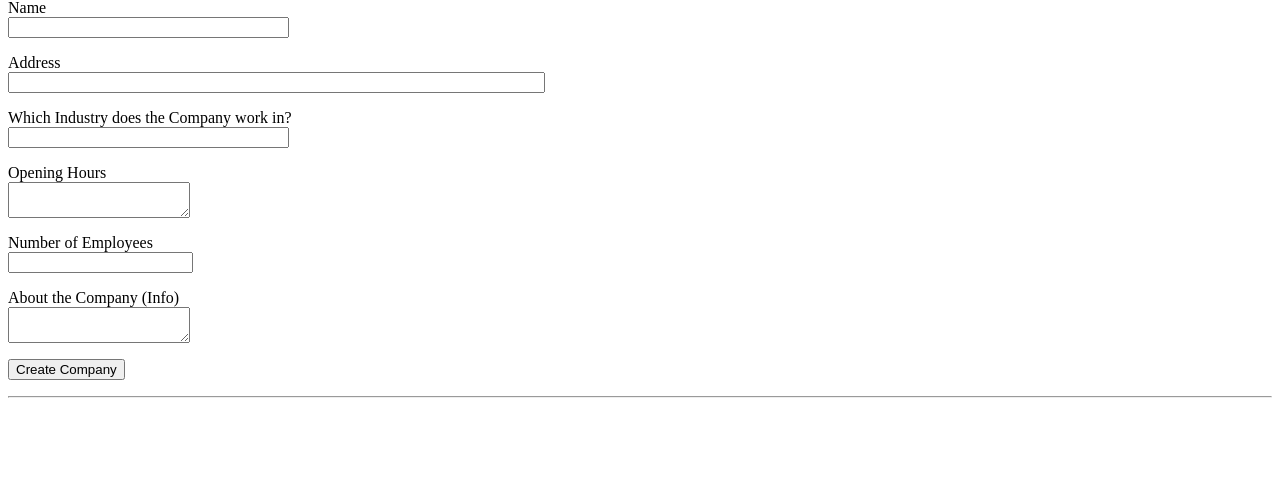
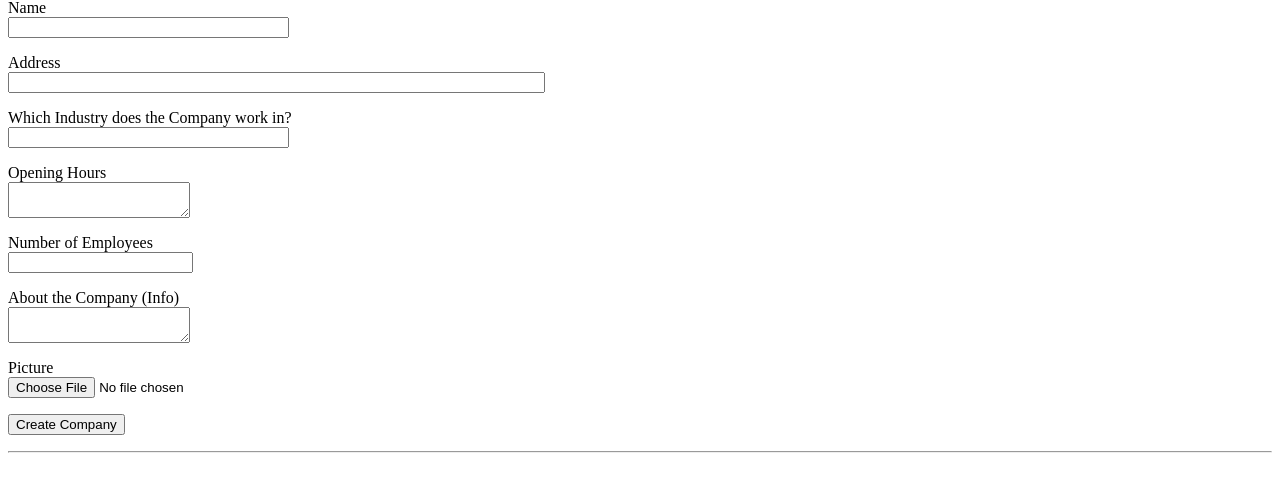
Before and after one commit to Trooooooonix/PRDKE-SS23, a Flask app: page /company/creation in a window 1280 px wide. Shown: the part 117-609 px from the top of the page. Run offline with Flask 3, Linux system fonts and the light colour scheme; the visitor is signed in with stand-in values (Sample User, id 1); some libraries are stand-ins or nearby versions.

Commit message:
GET-Schnittstellen implementiert, Picture upload und delete wenn Company gelöscht wird. View bei Upload limitiert auf .jpg files.
Open points:
- PUT/POST Schnittstellen
- USP

```diff
--- a/projectDirectory/app/forms.py
+++ b/projectDirectory/app/forms.py
@@ -1,6 +1,8 @@
 from flask_wtf import FlaskForm
+from flask_wtf.file import FileAllowed
 from werkzeug.routing import ValidationError
-from wtforms import StringField, PasswordField, BooleanField, SubmitField, IntegerField, TextAreaField, DecimalField, SelectField
+from wtforms import StringField, PasswordField, BooleanField, SubmitField, IntegerField, TextAreaField, DecimalField, \
+    SelectField, FileField
 from wtforms.validators import DataRequired, optional, Email, EqualTo
 from app.models import User, Company, Security, company_securities, Account
 
@@ -42,6 +44,7 @@ class CompanyCreationForm(FlaskForm):
     company_info = TextAreaField('About the Company (Info)')
     industry_type = StringField('Which Industry does the Company work in?', validators=[DataRequired()])
     opening_hours = TextAreaField('Opening Hours', validators=[DataRequired()])
+    picture = FileField('Picture', validators=[FileAllowed(['jpg'], 'Images only!')])
     submit = SubmitField('Create Company')
 
 
--- a/projectDirectory/app/routes.py
+++ b/projectDirectory/app/routes.py
@@ -1,4 +1,7 @@
 import json
+import os
+
+from werkzeug.utils import secure_filename
 
 from app import app
 from flask import Flask, render_template, flash, redirect, url_for, request, make_response
@@ -117,6 +120,19 @@ def company_details(company_id):
 def company_creation():
     form = CompanyCreationForm()
     if form.validate_on_submit():
+        # saving the companies picture in the static folder
+        if form.picture.data:
+            if form.picture.data.filename:
+                filename = secure_filename(form.picture.data.filename)
+            else:
+                filename = ''
+            file_ext = filename.split('.')[-1]
+            if file_ext in 'jpg':
+                file_path = os.path.join(app.root_path, 'static', form.company_name.data + str('_house.') + file_ext)
+                form.picture.data.save(file_path)
+            else:
+                flash('Invalid file type! Only JPG allowed')
+
         company = Company(company_name=form.company_name.data,
                           address=form.address.data,
                           employee_nr=form.employee_nr.data,
@@ -131,6 +147,7 @@ def company_creation():
         account = Account(owner=company.company_id, balance=0)
         db.session.add(account)
         db.session.commit()
+
 
         company.account_nr = account.account_id
         db.session.commit()
@@ -155,6 +172,13 @@ def company_deletion(company_id):
     if len(filtered_secs) > 0:
         flash('Still securities available! Cannot delete company.')
         return redirect(request.referrer or url_for('home_site'))
+
+    # deleting the companies picture
+    file_path = app.root_path + '/static/' + company.company_name + str('_house.jpg')
+    if os.path.exists(file_path):
+        os.remove(file_path)
+    else:
+        flash('Filepath does not exist')
 
     acc = Account.query.get(company.account_nr)
     db.session.delete(company)
--- a/projectDirectory/app/templates/company_creation.html
+++ b/projectDirectory/app/templates/company_creation.html
@@ -2,7 +2,7 @@
 
 {% block content %}
     <h1>Create Company</h1>
-    <form action="" method="post">
+    <form action="" method="post" enctype="multipart/form-data">
         {{ form.hidden_tag() }}
         <p>
             {{ form.company_name.label }}<br>
@@ -46,6 +46,13 @@
                 <span style="color: red;">[{{ error }}]</span>
             {% endfor %}
         </p>
+        <p>
+            {{ form.picture.label }}<br>
+            {{ form.picture(class="form-control-file", accept=".jpg") }}<br>
+            {% for error in form.company_info.errors %}
+                <span style="color: red;">[{{ error }}]</span>
+            {% endfor %}
+        </p>
         <p>{{ form.submit() }}</p>
     </form>
 {% endblock %}
```
Also changed, not shown: projectDirectory/app.db.
